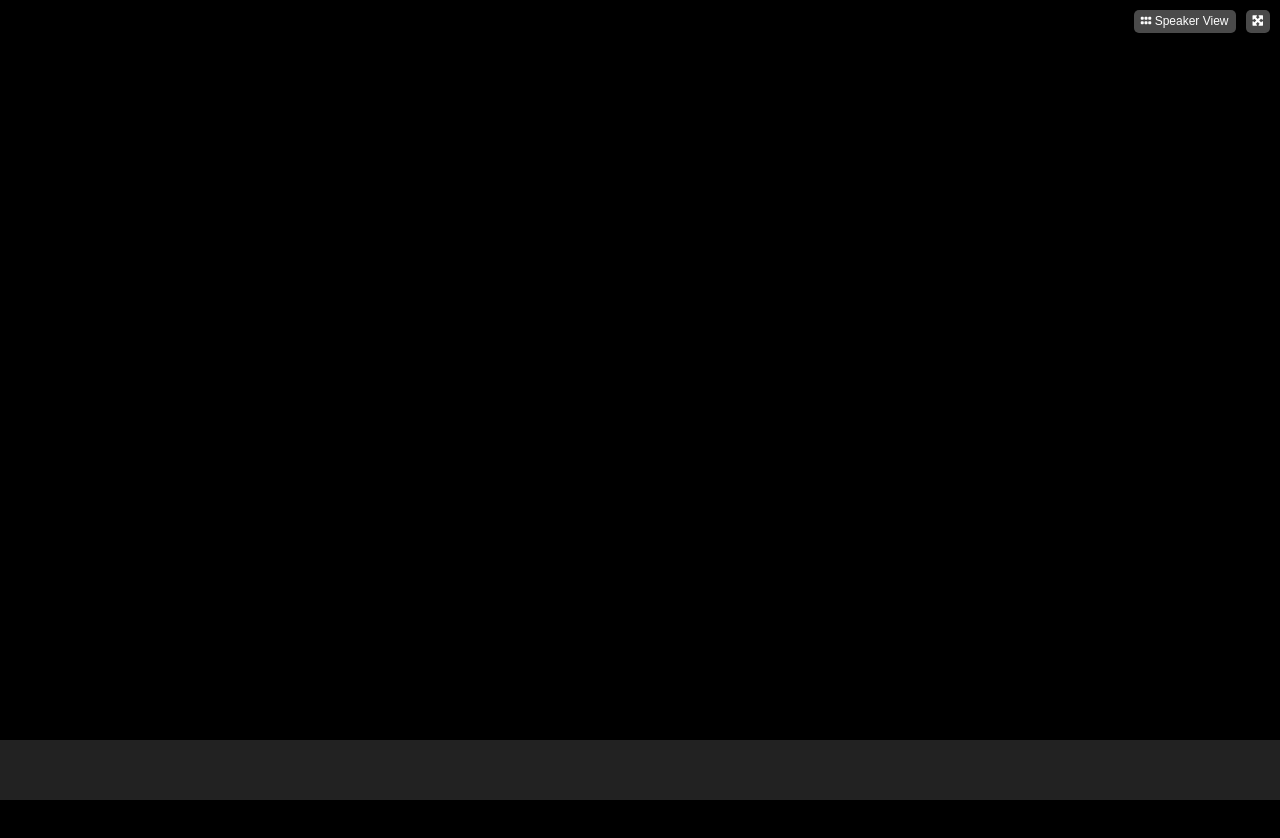
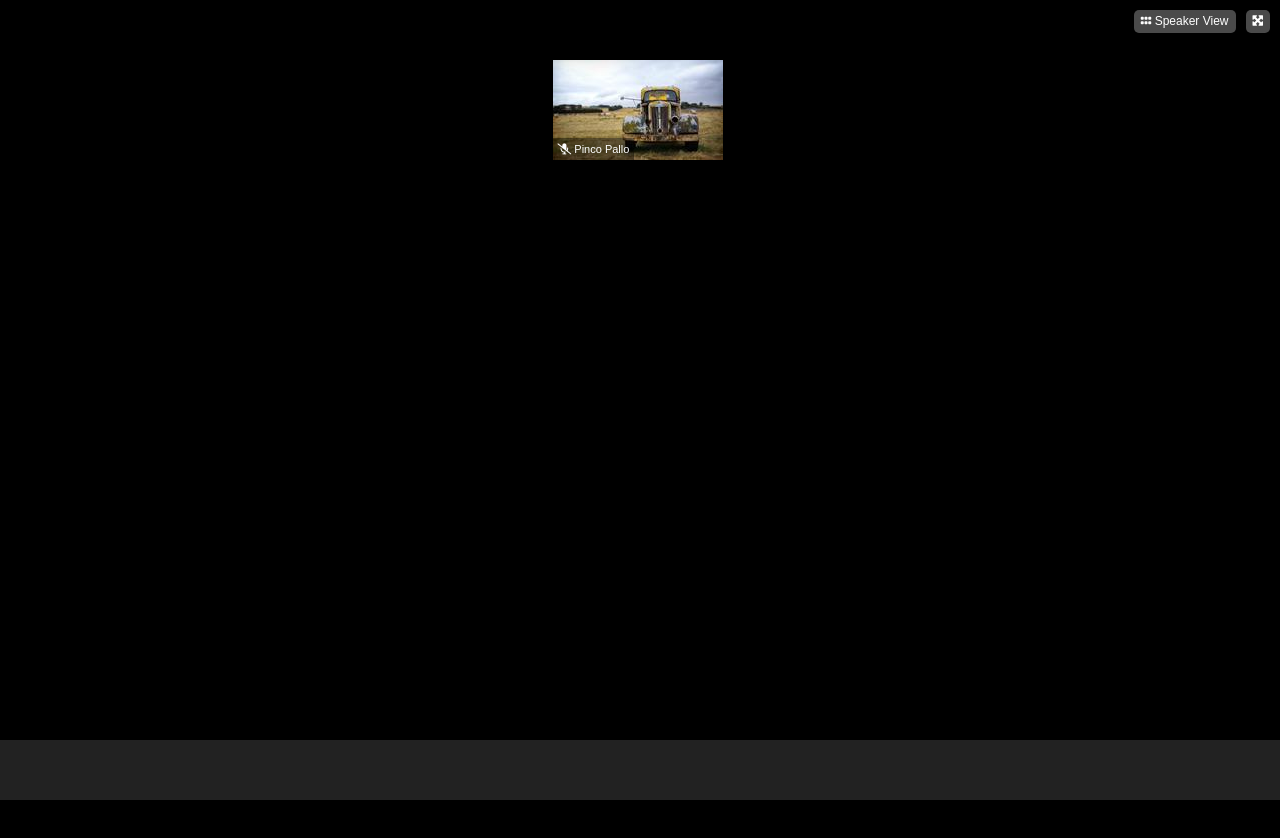
Before and after one commit to CaraccioloJessica/html-css-zoom, a plain HTML site: page index.html in a window 1280 px wide. Drawn offline with Linux system fonts and the light colour scheme.

Commit message:
img styled

```diff
--- a/css/style.css
+++ b/css/style.css
@@ -33,14 +33,37 @@ body{
   font-size: 12px;
 }
 
-
-
 /* main */
 #main-container{
-  width: calc(100% - 120px);
+  width: 100%;
   height: 100vh;
-  margin: 60px 60px 0;
+  margin: 60px 0 80px;
+
+  display: flex;
+  flex-wrap: wrap;
+  justify-content: center;
 }
+
+.img-size{
+  width: 170;
+  height: 100px;
+  margin-right: 5px;
+  margin-bottom: 10px;
+  position: relative;
+}
+
+.utente{
+  font-size: 11px;
+  padding: 5px;
+  color: #fff;
+  background-color:rgba(0, 0, 0, 0.4);
+
+  position: absolute;
+  bottom: 0;
+  left: 0;
+  z-index: 2;
+}
+
 
 
 
--- a/index.html
+++ b/index.html
@@ -31,8 +31,18 @@
   <main>
     <div id="main-container">
 
+      <div class="img-size">
+        <img src="img/1.jpg" alt="user">
+
+        <!-- label dentro img -->
+        <div class="utente">
+          <i class="fa-solid fa-microphone-slash"></i>
+          Pinco Pallo
+        </div>
+      </div>
+
+      </div>
     </div>
-
   </main>
 
   <!-- bottoni interattivi zoom -->
```
